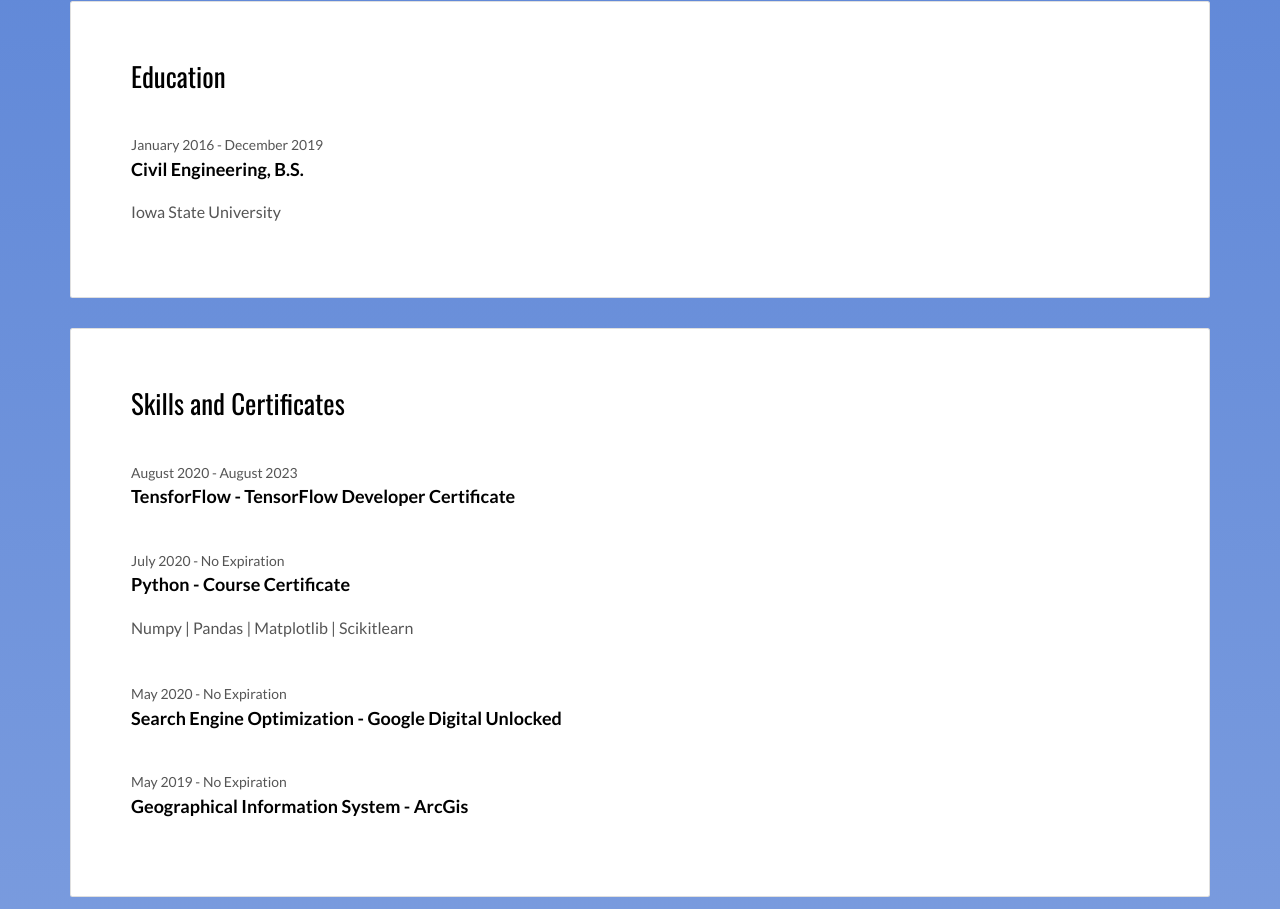
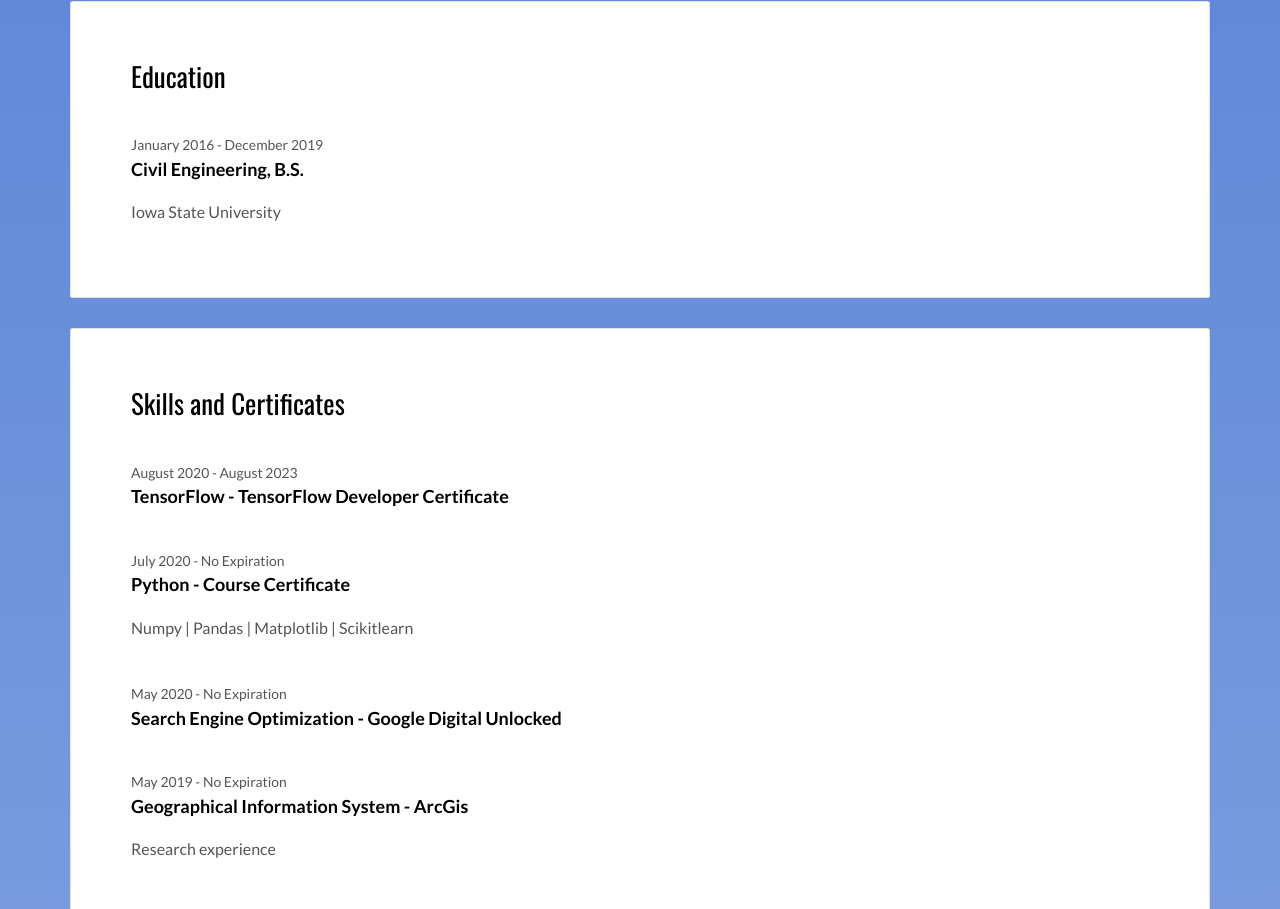
Before and after one commit to harsheev/harsheev.github.io, a plain HTML site: page index.html in a window 1280 px wide. Shown: the part 1891-2800 px from the top of the page. Drawn offline with nearby package versions, Linux system fonts and the light colour scheme; a script that the page names is missing.

Commit message:
Update index.html

```diff
--- a/index.html
+++ b/index.html
@@ -44,6 +44,9 @@
         </a>
         <a class="fa-icon fa-icon-2x" href="https://www.instagram.com/harsheev/" title="">
           <i class="fa fa-instagram"></i>
+        </a>
+        <a class="fa-icon fa-icon-2x" href="https://medium.com/@harsheevdesai" title="">
+          <i class="fa fa-medium"></i>
         </a>
       </p>
     </div>
@@ -158,7 +161,7 @@ of Transportation using GIS.
             <h2>Skills and Certificates</h2>
             <div class="work-experience">
               <small class="date">August 2020 - August 2023</small>
-              <h3 class="h5 date-title">TensforFlow - <a href="https://www.credential.net/0aac9c36-53b6-4917-88ff-a18774f6f4f5" title="View Credentials">TensorFlow Developer Certificate</a></h3>
+              <h3 class="h5 date-title">TensorFlow - <a href="https://www.credential.net/0aac9c36-53b6-4917-88ff-a18774f6f4f5" title="View Credentials">TensorFlow Developer Certificate</a></h3>
 
             </div>
 
@@ -176,6 +179,7 @@ of Transportation using GIS.
              <div class="work-experience">
               <small class="date">May 2019 - No Expiration</small>
               <h3 class="h5 date-title">Geographical Information System - <a href="" title="">ArcGis</a></h3>
+                <p>Research experience</p>
             </div>
           </div>
         </div>
```
